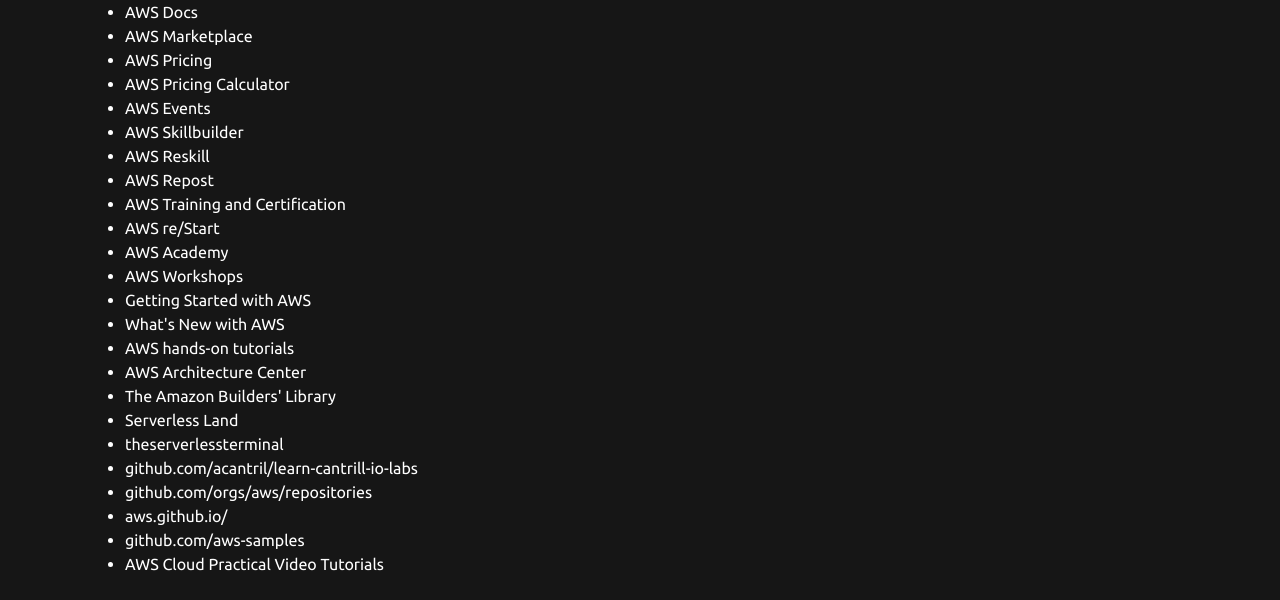
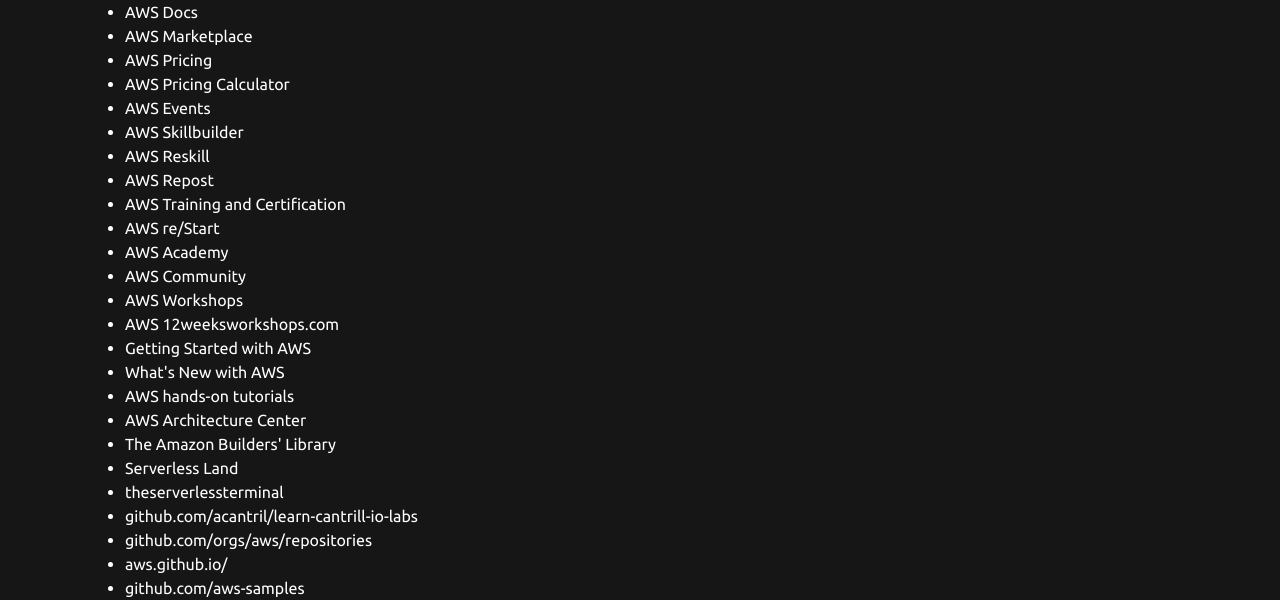
Before and after one commit to ROHITHNAIDU/rohith, a plain HTML site: page cloud.html in a window 1280 px wide. Shown: the part 160-760 px from the top of the page. Drawn offline with Linux system fonts and the light colour scheme.

Commit message:
Update cloud.html

```diff
--- a/cloud.html
+++ b/cloud.html
@@ -62,7 +62,9 @@
         <li><a href="https://aws.amazon.com/training/" target="_blank">AWS Training and Certification</a></li>
         <li><a href="https://aws.amazon.com/training/restart/?nc2=sb_ep_res" target="_blank">AWS re/Start</a></li>
         <li><a href="https://aws.amazon.com/training/awsacademy/?nc2=sb_ep_aca" target="_blank">AWS Academy</a></li>
+        <li><a href="https://community.aws/" target="_blank">AWS Community</a></li>
         <li><a href="https://workshops.aws/" target="_blank">AWS Workshops</a></li>
+        <li><a href="https://12weeksworkshops.com/" target="_blank">AWS 12weeksworkshops.com</a></li>
         <li><a href="https://aws.amazon.com/getting-started/" target="_blank">Getting Started with AWS</a></li>
         <li><a href="https://aws.amazon.com/new/" target="_blank">What's New with AWS</a></li>
         <li><a
```
